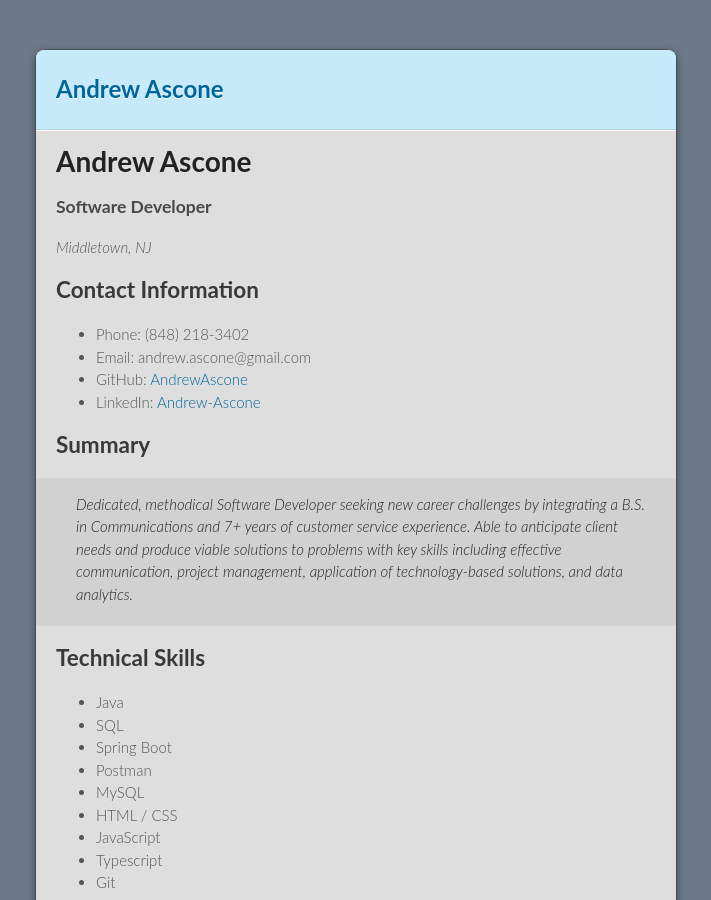
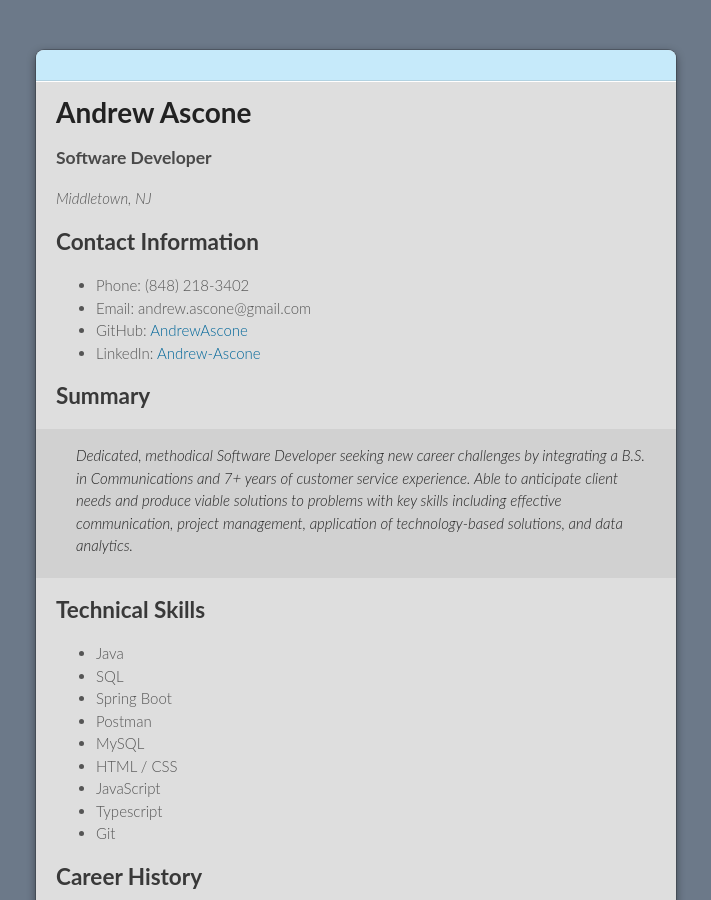
Before and after one commit to AndrewAscone/AndrewAscone, a Jekyll site: the page built from index.md, in a window 1280 px wide and 900 px high. Shown: the whole window, without its empty margins (284-995 px from the left). Built offline with Jekyll 4.4.1, drawn with Linux system fonts in a browser that asks for light colours; our own code applies the rules of GitHub Pages for plain Markdown files; the repository's description, which GitHub fills in, is left out.

Commit message:
Removed name from header

```diff
--- a/_layouts/default.html
+++ b/_layouts/default.html
@@ -21,7 +21,6 @@
   <body>
     <div class="wrapper">
       <header {% unless site.description or site.github.project_tagline %} class="without-description" {% endunless %}>
-        <h1>{{ name }}</h1>
       </header>
       <section>
 
```
